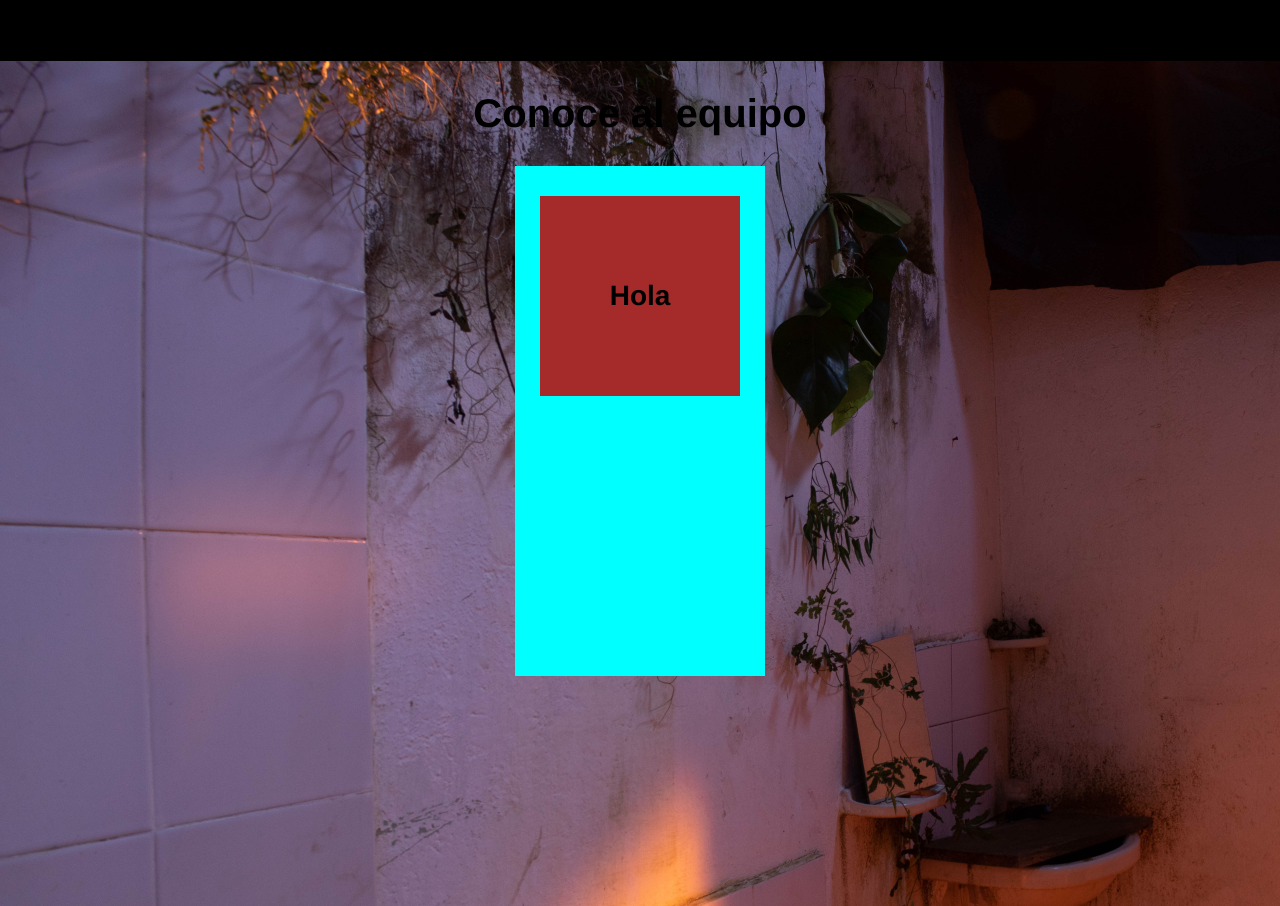
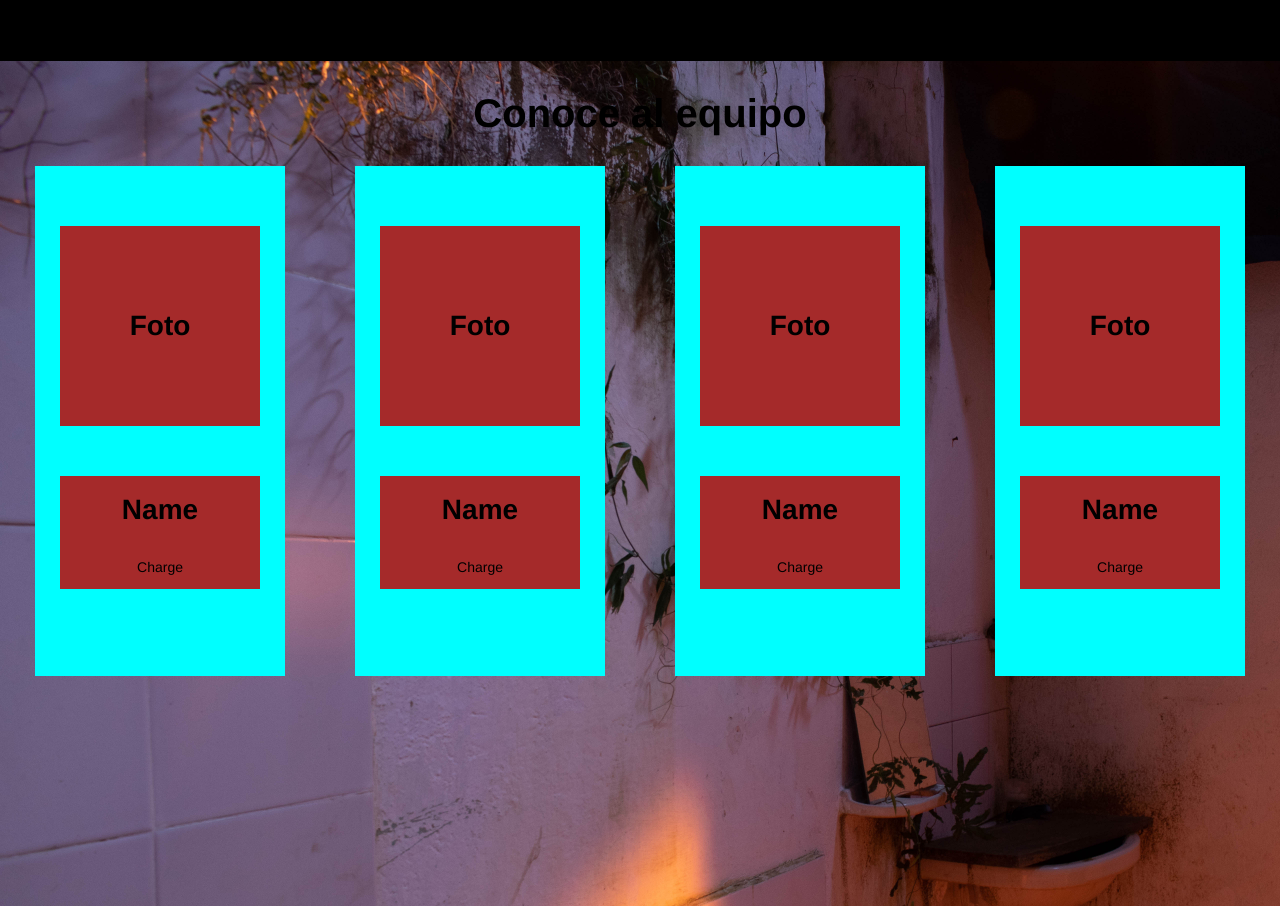
Before and after one commit to MaremagnumX/siembra-producciones, a React (Create React App) app: page /about in a window 1280 px wide. Shown: the part 720-1626 px from the top of the page. Built offline with nearby package versions, Linux system fonts and the light colour scheme.

Commit message:
Added team gallery in about page

```diff
--- a/src/pages/About.js
+++ b/src/pages/About.js
@@ -27,10 +27,11 @@ function About() {
                         <div className="team-content-tittle">
                               <h1 className="team-tittle">Conoce al equipo</h1>
                         </div>
-                        <div className="info-container">
-                              <div className="photo-conatiner">
-                                    <h1>Hola</h1>
-                              </div>
+                        <div className="team-gallery-container">
+                              <PresentationCard/>
+                              <PresentationCard/>
+                              <PresentationCard/>
+                              <PresentationCard/>
                         </div>
                   </div>
             </div>
--- a/src/styles/About.css
+++ b/src/styles/About.css
@@ -41,7 +41,7 @@
 }
 
 .photo-conatiner {
-    margin: 20px 25px;
+    margin: 50px 25px;
     width: 200px;
     height: 200px;
     align-items: center;
@@ -49,3 +49,18 @@
     background-color: brown;
     display: flex;
 }
+
+.name-conatiner, .charge-conatiner  {
+    margin: 0 25px;
+    width: 200px;
+    height: auto;
+    align-items: center;
+    justify-content: center;
+    background-color: brown;
+    display: flex;
+}
+
+.team-gallery-container {
+    display: flex;
+    margin: 0 auto;
+}
```
